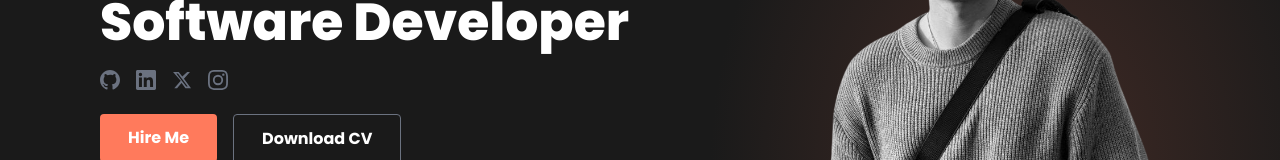
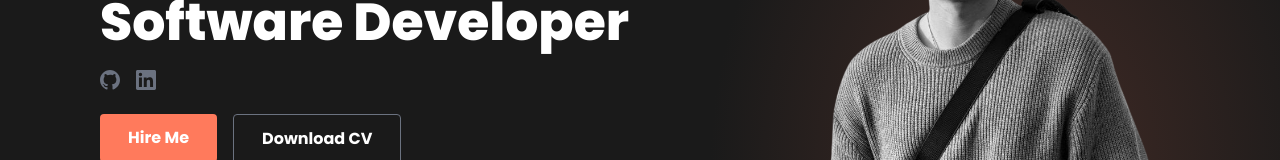
Before and after one commit to joedev11/portfolio, a Next.js app: page / in a window 1280 px wide. Shown: the part 339-499 px from the top of the page. Built offline with nearby package versions, Linux system fonts and the light colour scheme.

Commit message:
Update social media icons

```diff
--- a/src/Components/Header.jsx
+++ b/src/Components/Header.jsx
@@ -19,7 +19,11 @@ const Header = () => {
           src="/Images/img-self.png"
           alt="Joel Dimayuga"
           className="absolute bottom-0 left-1/2 -translate-x-1/2 z-10 h-full w-auto"
-          style={{ filter: "grayscale(100%) contrast(1.05)", objectFit: "cover", objectPosition: "top center" }}
+          style={{
+            filter: "grayscale(100%) contrast(1.05)",
+            objectFit: "cover",
+            objectPosition: "top center",
+          }}
         />
       </div>
 
@@ -34,7 +38,7 @@ const Header = () => {
         {/* Social icons */}
         <div className="flex items-center gap-4 mt-1">
           <a
-            href="https://github.com/joeldimayuga"
+            href="https://github.com/joedev11"
             target="_blank"
             rel="noopener noreferrer"
             className="text-gray-500 hover:text-[#FF7A5C] transition-colors duration-200"
@@ -44,33 +48,13 @@ const Header = () => {
             </svg>
           </a>
           <a
-            href="https://linkedin.com/in/joeldimayuga"
+            href="https://www.linkedin.com/in/john-michael-dimayuga-72482415a/"
             target="_blank"
             rel="noopener noreferrer"
             className="text-gray-500 hover:text-[#FF7A5C] transition-colors duration-200"
           >
             <svg className="w-5 h-5" fill="currentColor" viewBox="0 0 24 24">
               <path d="M20.447 20.452h-3.554v-5.569c0-1.328-.027-3.037-1.852-3.037-1.853 0-2.136 1.445-2.136 2.939v5.667H9.351V9h3.414v1.561h.046c.477-.9 1.637-1.85 3.37-1.85 3.601 0 4.267 2.37 4.267 5.455v6.286zM5.337 7.433a2.062 2.062 0 01-2.063-2.065 2.064 2.064 0 112.063 2.065zm1.782 13.019H3.555V9h3.564v11.452zM22.225 0H1.771C.792 0 0 .774 0 1.729v20.542C0 23.227.792 24 1.771 24h20.451C23.2 24 24 23.227 24 22.271V1.729C24 .774 23.2 0 22.222 0h.003z" />
-            </svg>
-          </a>
-          <a
-            href="#"
-            target="_blank"
-            rel="noopener noreferrer"
-            className="text-gray-500 hover:text-[#FF7A5C] transition-colors duration-200"
-          >
-            <svg className="w-5 h-5" fill="currentColor" viewBox="0 0 24 24">
-              <path d="M18.244 2.25h3.308l-7.227 8.26 8.502 11.24H16.17l-4.714-6.231-5.401 6.231H2.746l7.73-8.835L1.254 2.25H8.08l4.253 5.622zm-1.161 17.52h1.833L7.084 4.126H5.117z" />
-            </svg>
-          </a>
-          <a
-            href="#"
-            target="_blank"
-            rel="noopener noreferrer"
-            className="text-gray-500 hover:text-[#FF7A5C] transition-colors duration-200"
-          >
-            <svg className="w-5 h-5" fill="currentColor" viewBox="0 0 24 24">
-              <path d="M12 2.163c3.204 0 3.584.012 4.85.07 3.252.148 4.771 1.691 4.919 4.919.058 1.265.069 1.645.069 4.849 0 3.205-.012 3.584-.069 4.849-.149 3.225-1.664 4.771-4.919 4.919-1.266.058-1.644.07-4.85.07-3.204 0-3.584-.012-4.849-.07-3.26-.149-4.771-1.699-4.919-4.92-.058-1.265-.07-1.644-.07-4.849 0-3.204.013-3.583.07-4.849.149-3.227 1.664-4.771 4.919-4.919 1.266-.057 1.645-.069 4.849-.069zM12 0C8.741 0 8.333.014 7.053.072 2.695.272.273 2.69.073 7.052.014 8.333 0 8.741 0 12c0 3.259.014 3.668.072 4.948.2 4.358 2.618 6.78 6.98 6.98C8.333 23.986 8.741 24 12 24c3.259 0 3.668-.014 4.948-.072 4.354-.2 6.782-2.618 6.979-6.98.059-1.28.073-1.689.073-4.948 0-3.259-.014-3.667-.072-4.947-.196-4.354-2.617-6.78-6.979-6.98C15.668.014 15.259 0 12 0zm0 5.838a6.162 6.162 0 100 12.324 6.162 6.162 0 000-12.324zM12 16a4 4 0 110-8 4 4 0 010 8zm6.406-11.845a1.44 1.44 0 100 2.881 1.44 1.44 0 000-2.881z" />
             </svg>
           </a>
         </div>
```
